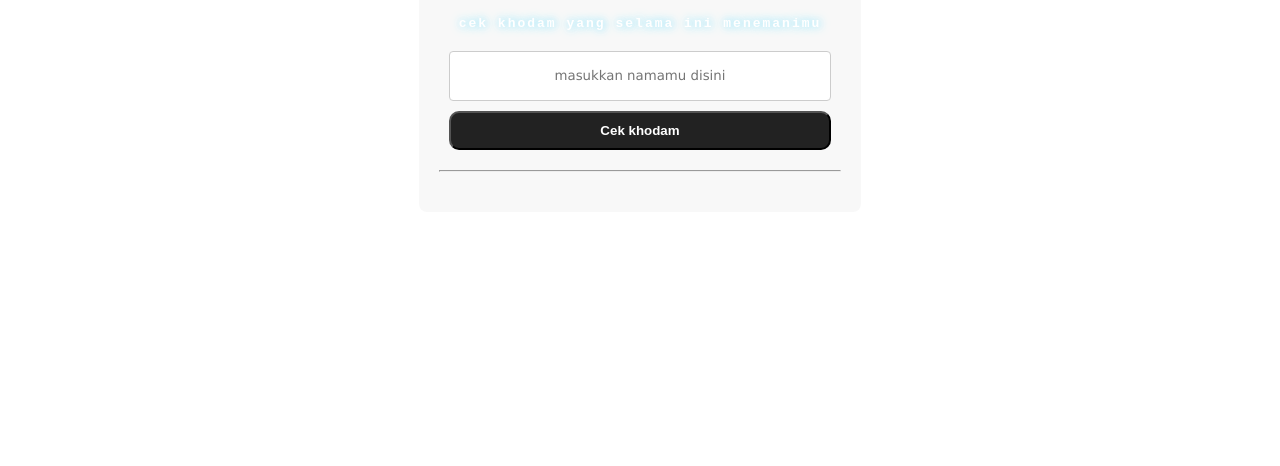
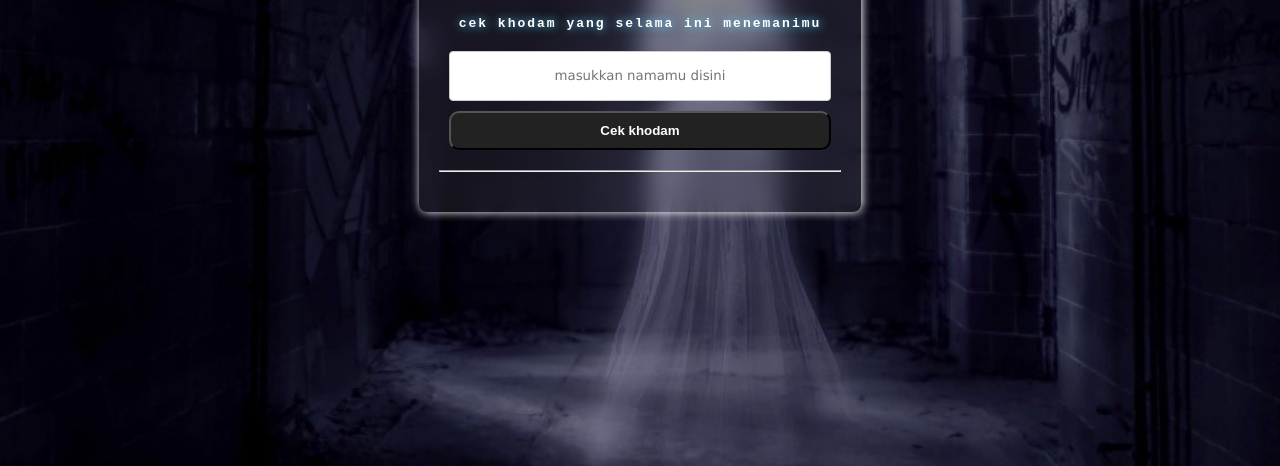
Before and after one commit to bangUpel/cek-khodam, a plain HTML site: page index.html in a window 1280 px wide. Shown: the part 334-800 px from the top of the page. Drawn offline with Linux system fonts and the light colour scheme; files that its build step writes are made by us from their sources; files whose address does not match are found by name.

Commit message:
Update styles.css

```diff
--- a/styles.css
+++ b/styles.css
@@ -8,7 +8,7 @@
   justify-content: center;
   align-items: center;
   height: 100vh;
-  background: url(/Sesi_6/kodam.jpg);
+  background: url(/kodam.jpg);
   background-repeat: no-repeat;
   background-position: center;
   background-size: cover;
```
